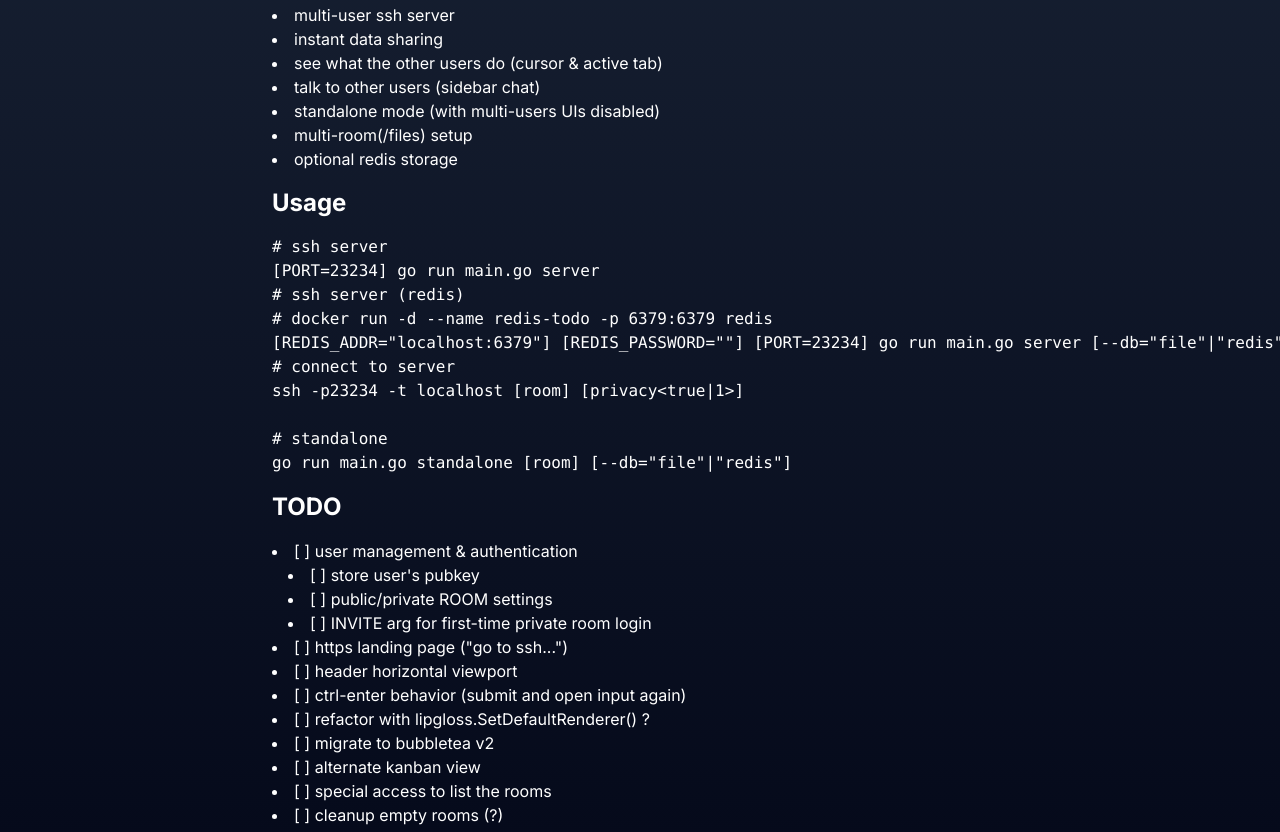
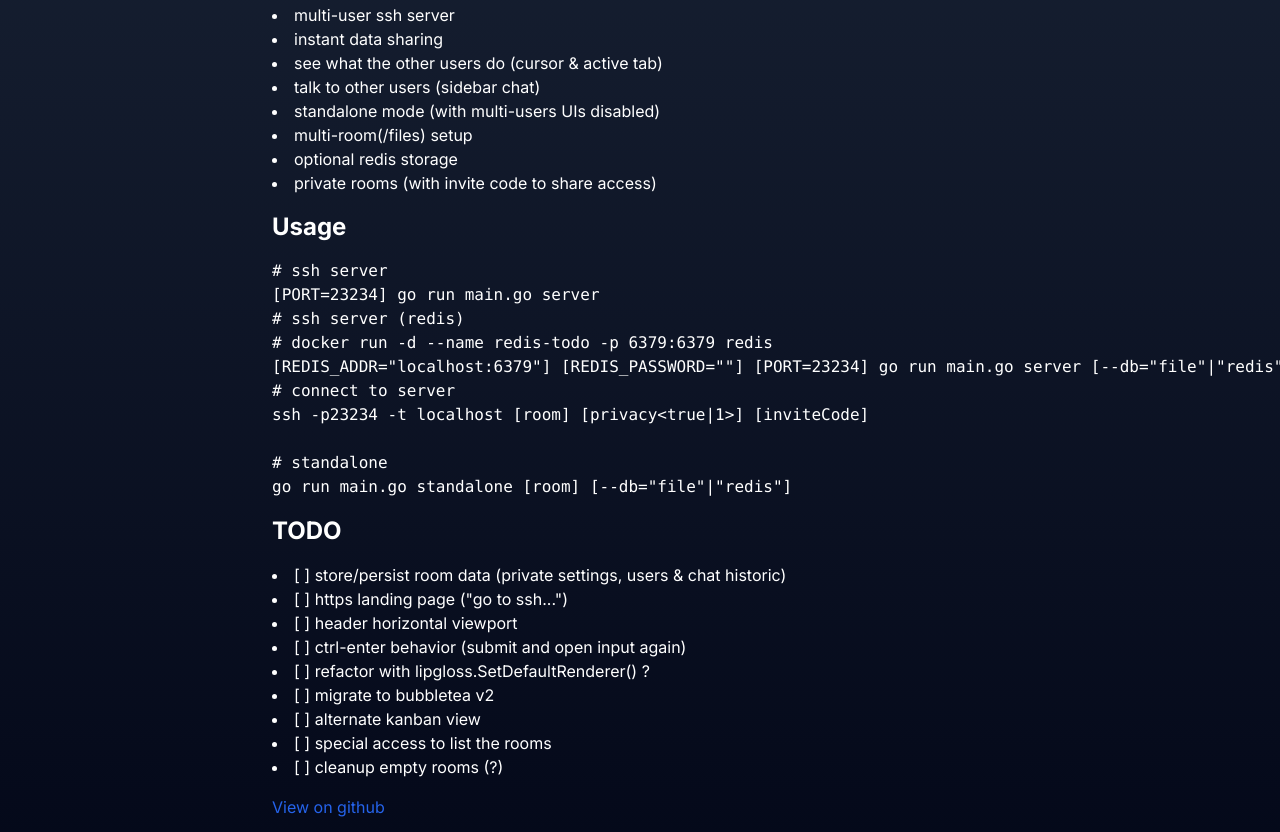
Before and after one commit to Cethy/go-by-example, a plain HTML site: page projects/ssh-multitodolist.html in a window 1280 px wide. Shown: the part 521-1353 px from the top of the page. Drawn offline with Linux system fonts and the light colour scheme.

Commit message:
deploy: 2a3f956883f68a042f2af3ff9ed6065be8628a24

```diff
--- a/projects/ssh-multitodolist.html
+++ b/projects/ssh-multitodolist.html
@@ -50,6 +50,7 @@ and make it reachable via ssh and multi-user</p>
 <li class="">standalone mode (with multi-users UIs disabled)</li>
 <li class="">multi-room(/files) setup</li>
 <li class="">optional redis storage</li>
+<li class="">private rooms (with invite code to share access)</li>
 </ul>
 <h2 class="text-2xl font-bold">Usage</h2>
 <pre><code class="language-shell"># ssh server
@@ -58,20 +59,14 @@ and make it reachable via ssh and multi-user</p>
 # docker run -d --name redis-todo -p 6379:6379 redis
 [REDIS_ADDR=&quot;localhost:6379&quot;] [REDIS_PASSWORD=&quot;&quot;] [PORT=23234] go run main.go server [--db=&quot;file&quot;|&quot;redis&quot;]
 # connect to server
-ssh -p23234 -t localhost [room] [privacy&lt;true|1&gt;]
+ssh -p23234 -t localhost [room] [privacy&lt;true|1&gt;] [inviteCode]
 
 # standalone
 go run main.go standalone [room] [--db=&quot;file&quot;|&quot;redis&quot;]
 </code></pre>
 <h2 class="text-2xl font-bold">TODO</h2>
 <ul class="list-disc list-outside md:list-inside">
-<li class="">[ ] user management &amp; authentication
-<ul class="list-disc list-outside md:list-inside pl-4">
-<li class="">[ ] store user's pubkey</li>
-<li class="">[ ] public/private ROOM settings</li>
-<li class="">[ ] INVITE arg for first-time private room login</li>
-</ul>
-</li>
+<li class="">[ ] store/persist room data (private settings, users &amp; chat historic)</li>
 <li class="">[ ] https landing page (&quot;go to ssh...&quot;)</li>
 <li class="">[ ] header horizontal viewport</li>
 <li class="">[ ] ctrl-enter behavior (submit and open input again)</li>
```
